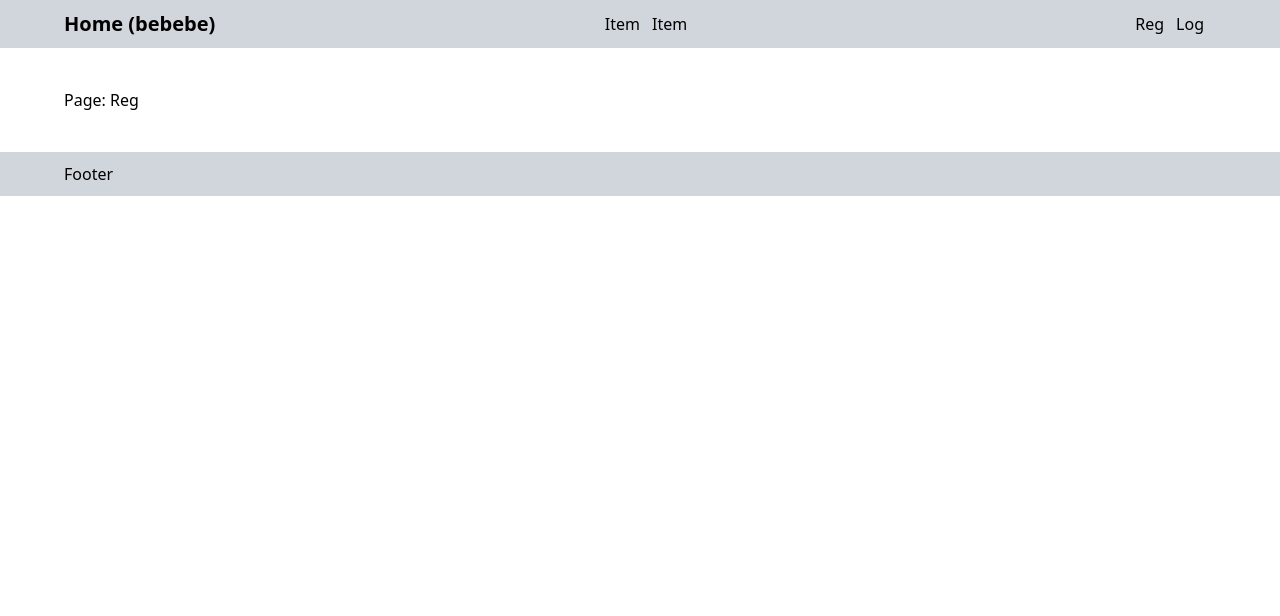
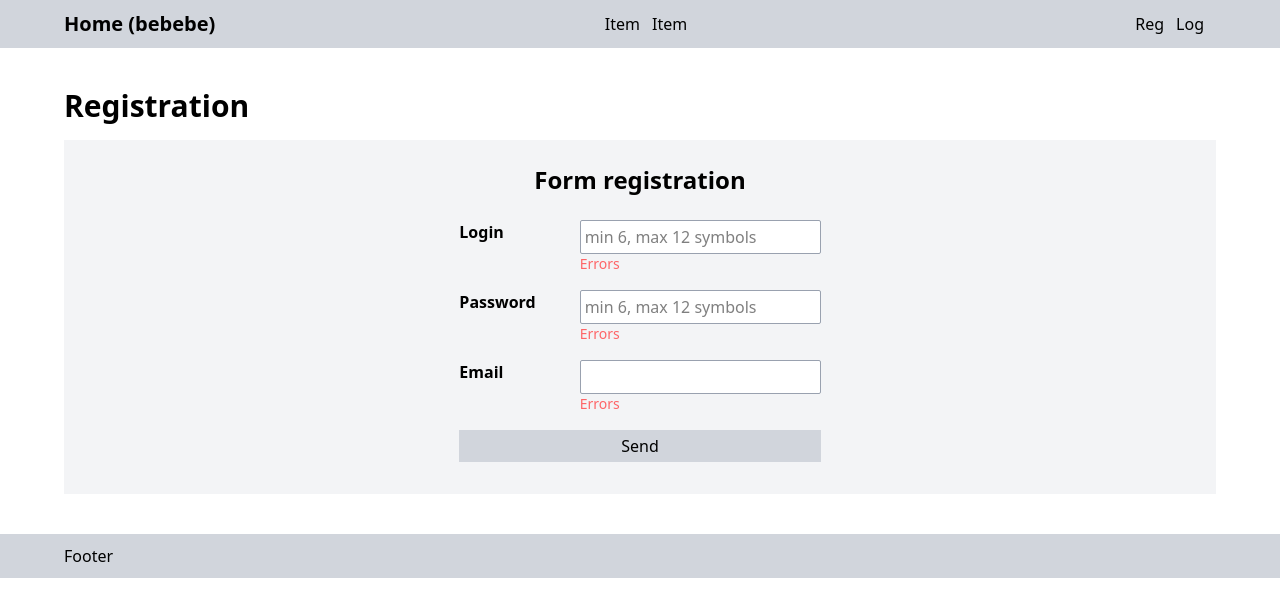
Before and after one commit to Shish-ka/hw, a plain HTML site: page index.html in a window 1280 px wide. Both pictures are taken after a click on the link "Reg". Drawn offline with Linux system fonts and the light colour scheme.

Commit message:
Update index.html

```diff
--- a/index.html
+++ b/index.html
@@ -52,7 +52,7 @@
 
     <main class="px-[5%] py-10">
         <section class="grid gap-4" x-show="visible.isLog">
-            <h1 class="text-3xl font-bold">log in</h1>
+            <h1 class="text-3xl font-bold">Log in</h1>
 
             <div class="grid justify-items-center bg-gray-100 px-8 pb-8"><div>
                 <h2 class="text-2xl font-bold py-6">Form log in</h2>
@@ -62,7 +62,7 @@
                 <div class="grid grid-cols-[1fr_3fr] gap-x-10">
                     <label for="log" class="font-bold">Login</label>
 
-                    <input type="text" id="log" placeholder="min 6, max 12 sumbols" class="border border-gray-400 p-1 rounded-xs bg-white">
+                    <input type="text" id="log" placeholder="min 6, max 12 symbols" class="border border-gray-400 p-1 rounded-xs bg-white">
 
                     <span class="text-red-400 text-sm col-[2/3]">Errors</span>
                 </div>
@@ -70,7 +70,7 @@
                 <div class="grid grid-cols-[1fr_3fr] gap-x-10">
                     <label for="pas" class="font-bold">Password</label>
 
-                    <input type="text" id="pas" placeholder="min 6, max 12 sumbols" class="border border-gray-400 p-1 rounded-xs bg-white">
+                    <input type="password" id="pas" placeholder="min 6, max 12 symbols" class="border border-gray-400 p-1 rounded-xs bg-white">
 
                     <span class="text-red-400 text-sm col-[2/3]">Errors</span>
                 </div>
@@ -79,7 +79,41 @@
             </form>
         </section>
 
-        <section x-show="visible.isReg"><h1>Page: Reg</h1></section>
+        <section class="grid gap-4" x-show="visible.isReg">
+            <h1 class="text-3xl font-bold">Registration</h1>
+
+            <div class="grid justify-items-center bg-gray-100 px-8 pb-8"><div>
+                <h2 class="text-2xl font-bold py-6">Form registration</h2>
+            </div>
+
+            <form action="" class="grid gap-y-4">
+                <div class="grid grid-cols-[1fr_3fr] gap-x-10">
+                    <label for="log" class="font-bold">Login</label>
+
+                    <input type="text" id="log" placeholder="min 6, max 12 symbols" class="border border-gray-400 p-1 rounded-xs bg-white">
+
+                    <span class="text-red-400 text-sm col-[2/3]">Errors</span>
+                </div>
+
+                <div class="grid grid-cols-[1fr_3fr] gap-x-10">
+                    <label for="pas" class="font-bold">Password</label>
+
+                    <input type="password" id="pas" placeholder="min 6, max 12 symbols" class="border border-gray-400 p-1 rounded-xs bg-white">
+
+                    <span class="text-red-400 text-sm col-[2/3]">Errors</span>
+                </div>
+
+                <div class="grid grid-cols-[1fr_3fr] gap-x-10">
+                    <label for="pas" class="font-bold">Email</label>
+
+                    <input type="email" id="pas" placeholder="" class="border border-gray-400 p-1 rounded-xs bg-white">
+
+                    <span class="text-red-400 text-sm col-[2/3]">Errors</span>
+                </div>
+
+                <button class="bg-gray-300 hover:text-gray-500 transition-all py-1" x-on:click.prevent="visibleFunction('isAdmin')">Send</button></div>
+            </form>
+        </section>
 
         <section x-show="visible.isHome"><h1>Page: Home</h1></section>
 
```
